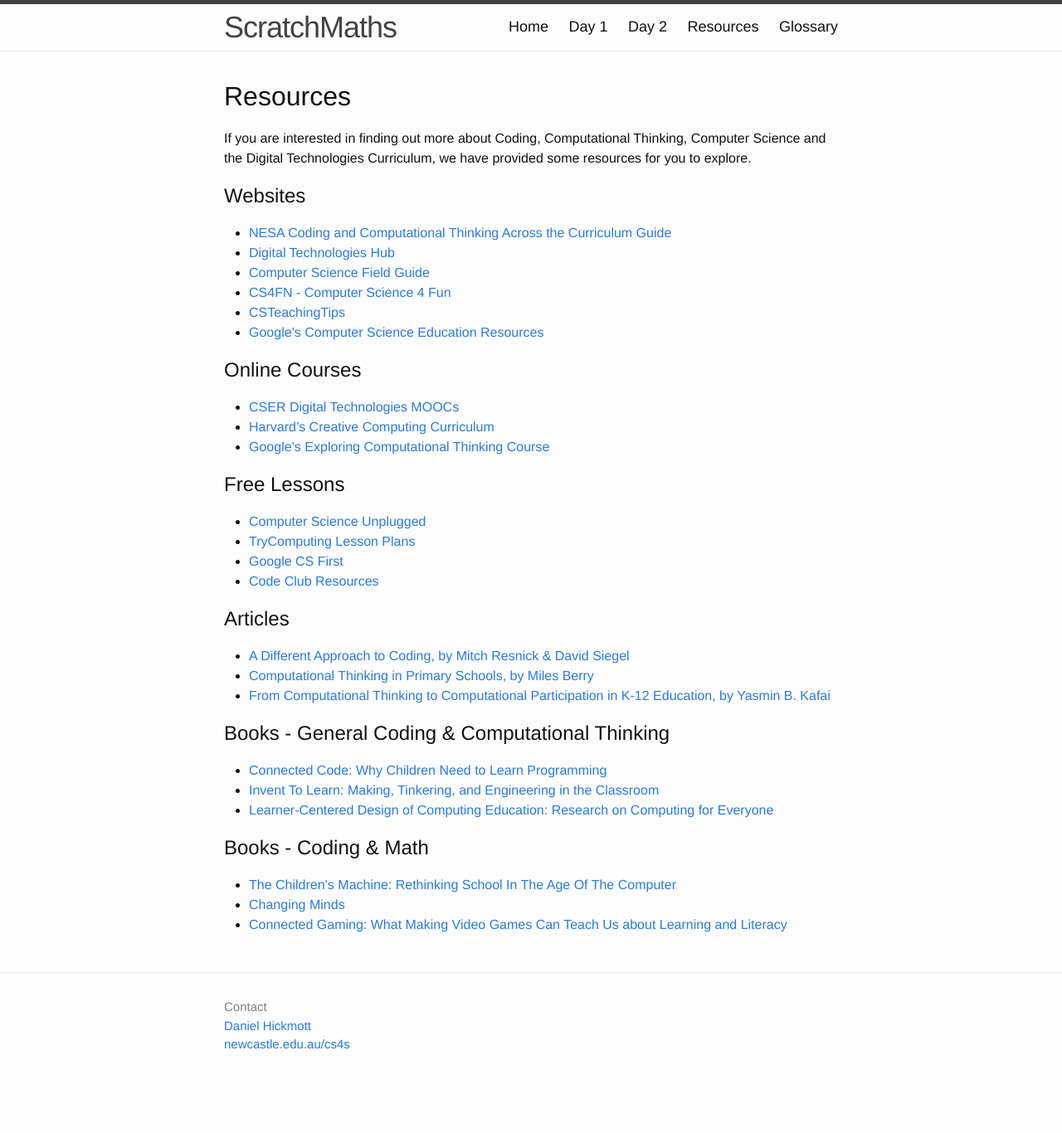
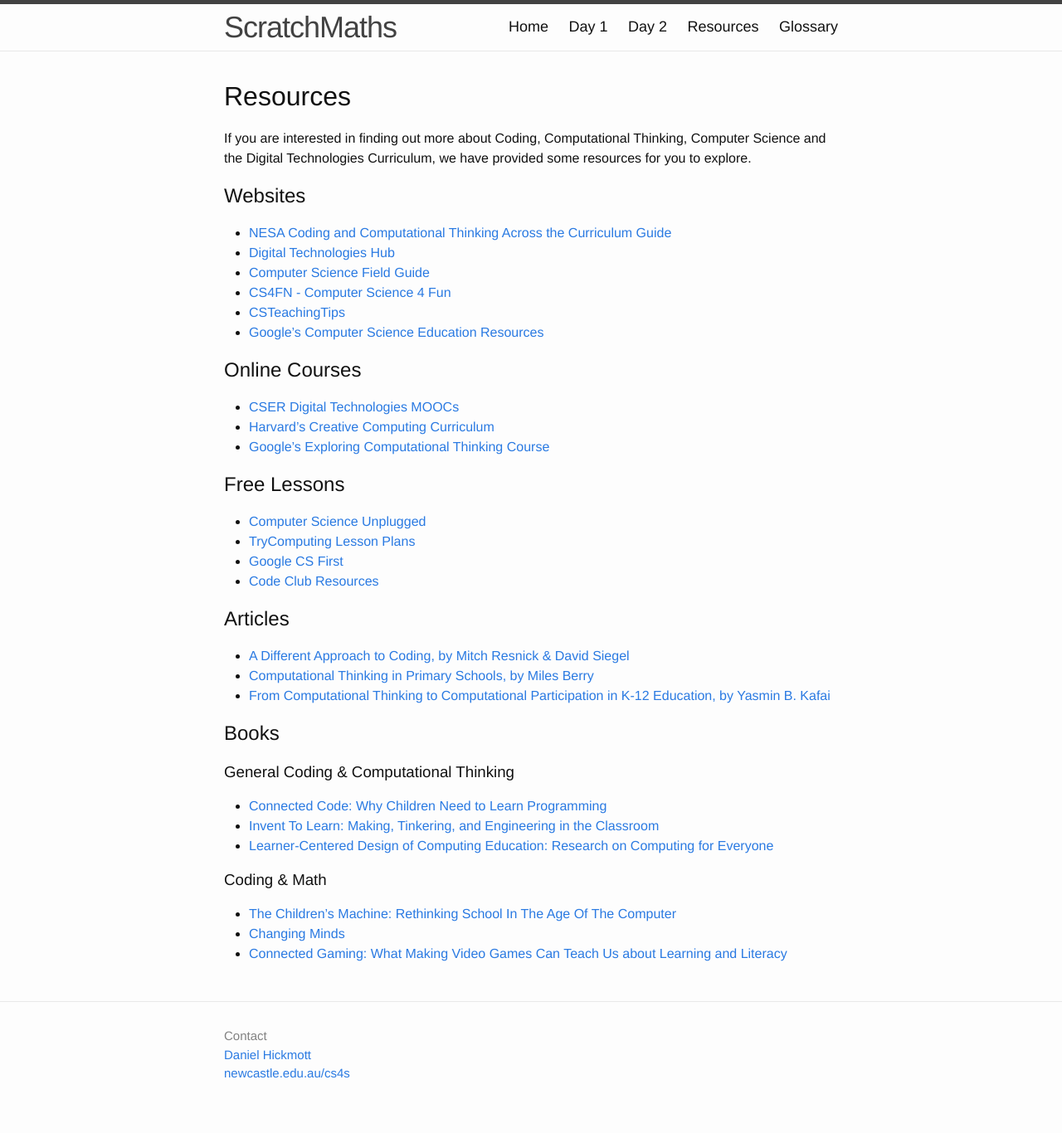
Before and after one commit to cs4s/sm-2017, a Jekyll site: the page built from resources.md, in a window 1280 px wide. Shown: the whole page at 83% size. Built offline with Jekyll 4.4.1, drawn with Linux system fonts in a browser that asks for light colours; before the commit the page ends 1331 px from its top, so only the background shows below that.

Commit message:
Changes layout of Resources - book section

```diff
--- a/resources.md
+++ b/resources.md
@@ -36,13 +36,15 @@ If you are interested in finding out more about Coding, Computational Thinking,
 - [Computational Thinking in Primary Schools, by Miles Berry](http://milesberry.net/2014/03/computational-thinking-in-primary-schools/){:target="_blank"}
 - [From Computational Thinking to Computational Participation in K-12 Education, by Yasmin B. Kafai](https://cacm.acm.org/magazines/2016/8/205037-from-computational-thinking-to-computational-participation-in-k-12-education/fulltext){:target="_blank"}
 
-## Books - General Coding & Computational Thinking
+## Books
+
+### General Coding & Computational Thinking
 
 - [Connected Code: Why Children Need to Learn Programming](https://mitpress.mit.edu/connected-code){:target="_blank"}
 - [Invent To Learn: Making, Tinkering, and Engineering in the Classroom](http://inventtolearn.com/){:target="_blank"}
 - [Learner-Centered Design of Computing Education: Research on Computing for Everyone](http://www.morganclaypool.com/doi/abs/10.2200/S00684ED1V01Y201511HCI033){:target="_blank"}
 
-## Books - Coding & Math
+### Coding & Math
 
 - [The Children's Machine: Rethinking School In The Age Of The Computer](https://www.amazon.com/Childrens-Machine-Rethinking-School-Computer/dp/0465010636){:target="_blank"}
 - [Changing Minds](https://mitpress.mit.edu/books/changing-minds){:target="_blank"}
```
